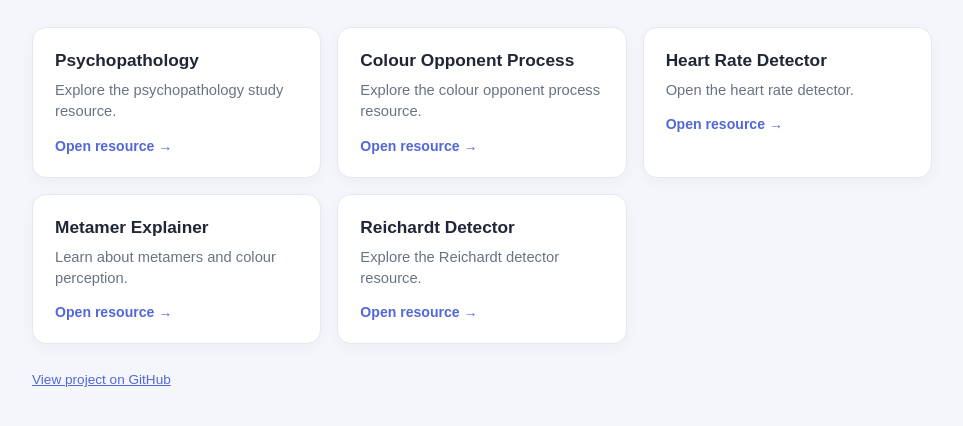
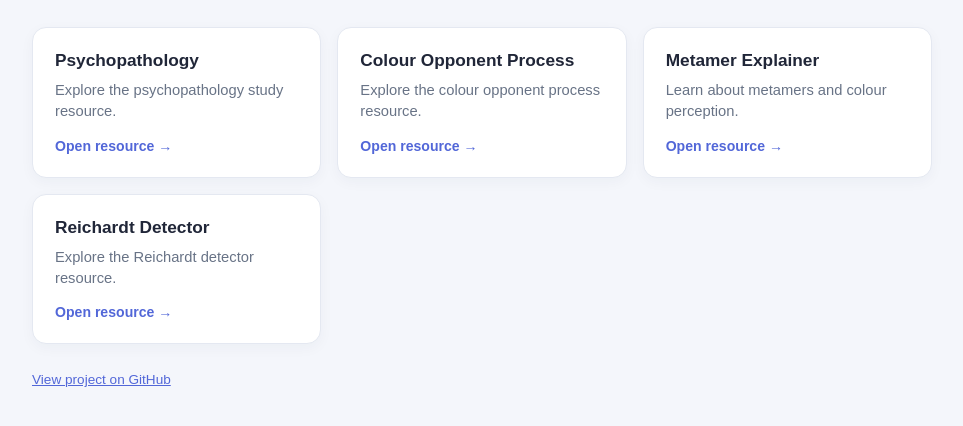
Before and after one commit to ljmorris-cloud/study, a plain HTML site: page index.html in a window 1280 px wide. Shown: the part 132-558 px from the top of the page, without its empty margins (158-1121 px from the left). Drawn offline with Linux system fonts and the light colour scheme.

Commit message:
Update index.html

```diff
--- a/index.html
+++ b/index.html
@@ -118,11 +118,7 @@
         <span class="arrow">Open resource →</span>
       </a>
 
-      <a class="resource" href="hr-detector_.html">
-        <h2>Heart Rate Detector</h2>
-        <p>Open the heart rate detector.</p>
-        <span class="arrow">Open resource →</span>
-      </a>
+
 
       <a class="resource" href="metamer-explainer.html">
         <h2>Metamer Explainer</h2>
```
